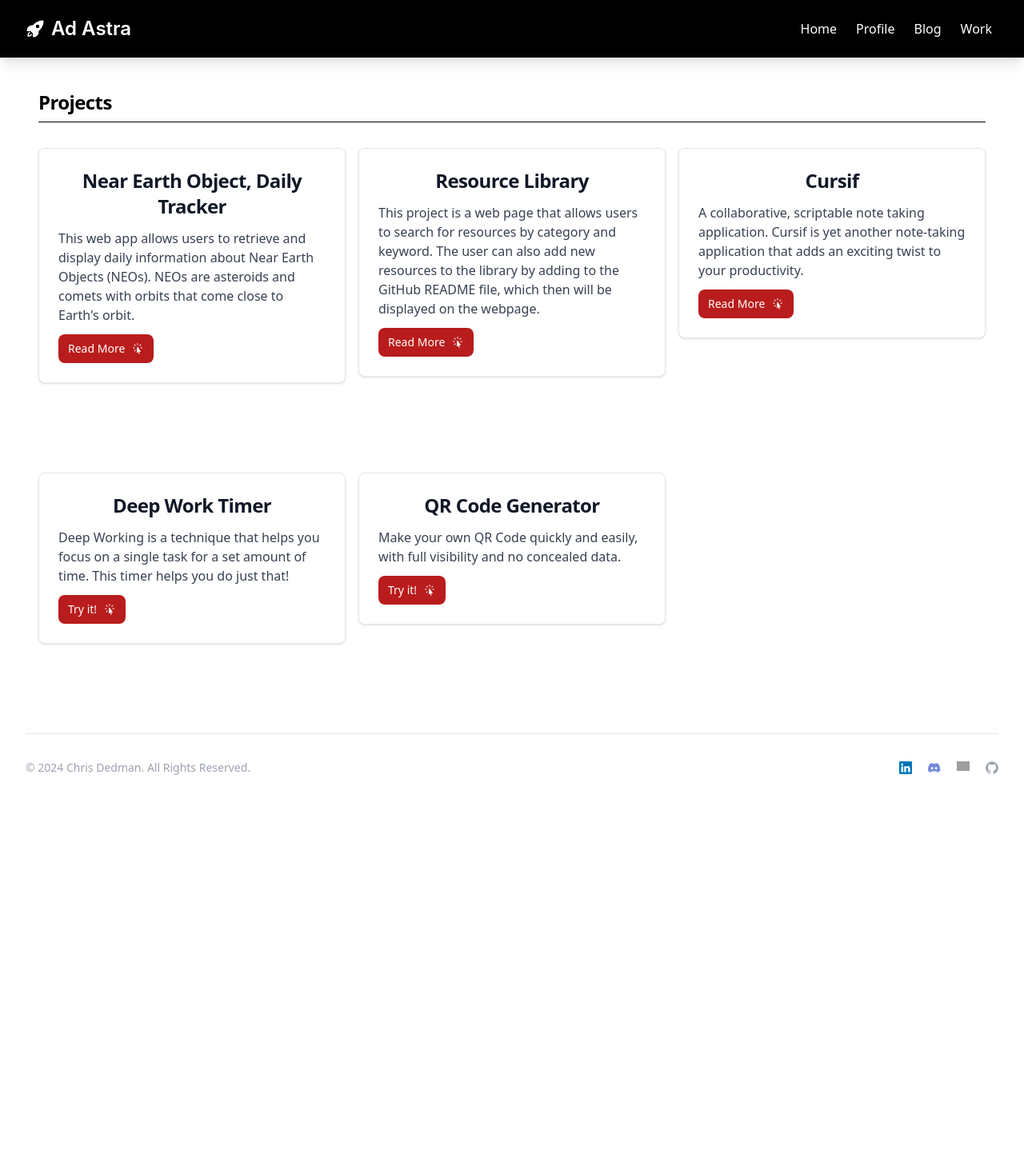
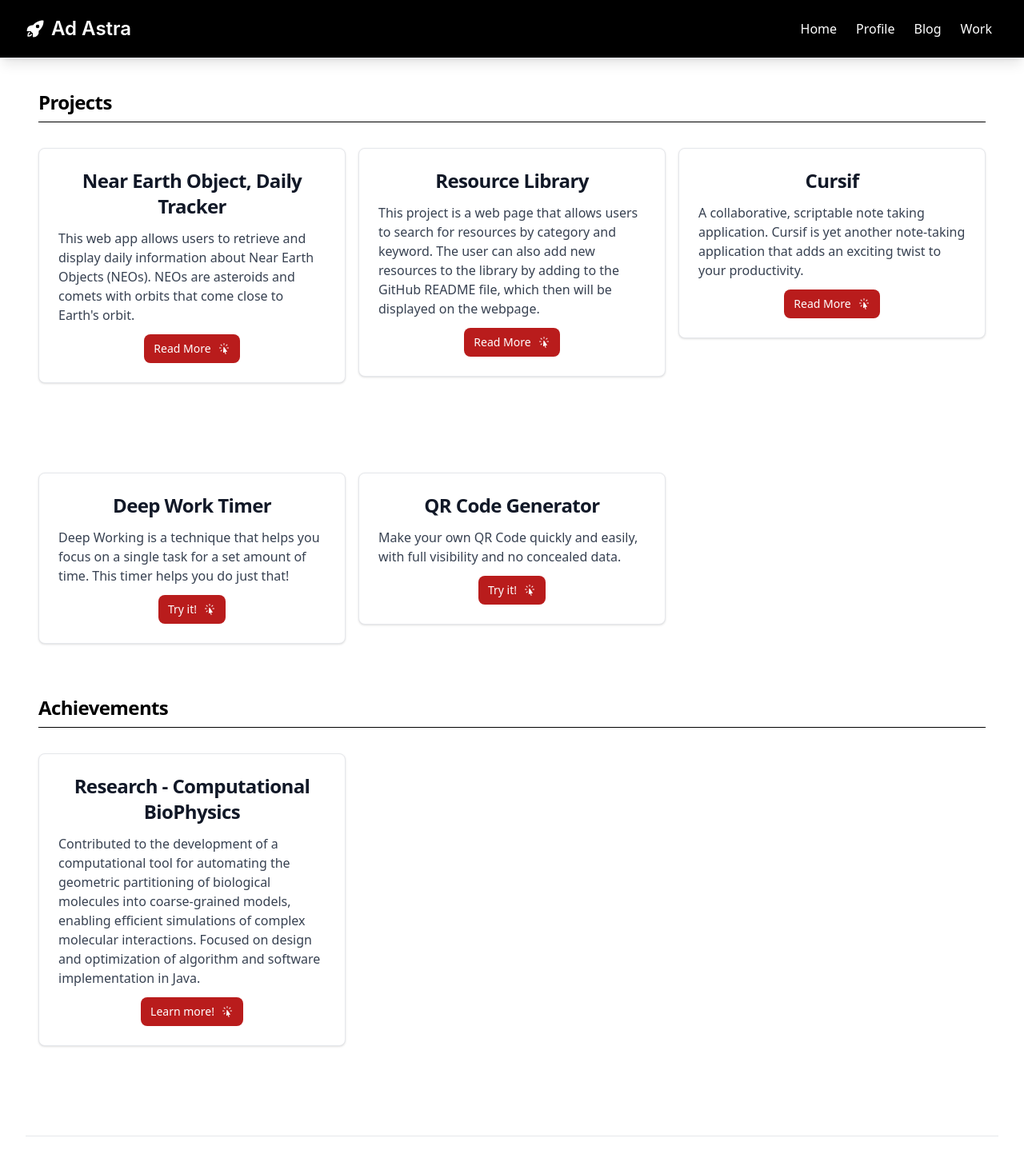
Before and after one commit to chrisdedman/website, a Next.js app: page /projects in a window 1280 px wide. Shown: the top 1453 px of the page at 80% size. Before the commit the page ends 970 px from the top, so only its background shows below. Built offline with nearby package versions, Linux system fonts and the light colour scheme; grey boxes are pictures that could not be loaded.

Commit message:
Added achievement section

```diff
--- a/src/app/projects/page.tsx
+++ b/src/app/projects/page.tsx
@@ -23,9 +23,11 @@ export default function Page() {
               <p className="mb-3 font-normal text-gray-700">
                 This web app allows users to retrieve and display daily information about Near Earth Objects (NEOs). NEOs are asteroids and comets with orbits that come close to Earth&apos;s orbit.
               </p>
+              <div className="text-center">
                 <a href="/projects/asteroid" className="inline-flex items-center px-3 py-2 text-sm font-medium text-center text-white bg-red-700 rounded-lg hover:bg-red-800 focus:ring-4 focus:outline-none focus:ring-red-300">
                   Read More <CursorArrowRaysIcon className="w-4 h-4 ms-2" />
                 </a>
+              </div>
             </div>
           </div>
 
@@ -37,9 +39,11 @@ export default function Page() {
               <p className="mb-3 font-normal text-gray-700">
                 This project is a web page that allows users to search for resources by category and keyword. The user can also add new resources to the library by adding to the GitHub README file, which then will be displayed on the webpage.
               </p>
+              <div className="text-center">
                 <a href="/projects/resources" className="inline-flex items-center px-3 py-2 text-sm font-medium text-center text-white bg-red-700 rounded-lg hover:bg-red-800 focus:ring-4 focus:outline-none focus:ring-red-300">
                   Read More <CursorArrowRaysIcon className="w-4 h-4 ms-2" />
                 </a>
+              </div>
             </div>
           </div>
 
@@ -51,9 +55,11 @@ export default function Page() {
               <p className="mb-3 font-normal text-gray-700">
                 A collaborative, scriptable note taking application. Cursif is yet another note-taking application that adds an exciting twist to your productivity.
               </p>
+              <div className="text-center">
                 <a href="/projects/cursif" className="inline-flex items-center px-3 py-2 text-sm font-medium text-center text-white bg-red-700 rounded-lg hover:bg-red-800 focus:ring-4 focus:outline-none focus:ring-red-300">
                   Read More <CursorArrowRaysIcon className="w-4 h-4 ms-2" />
                 </a>
+              </div>
             </div>
           </div>
 
@@ -65,9 +71,11 @@ export default function Page() {
               <p className="mb-3 font-normal text-gray-700">
                 Deep Working is a technique that helps you focus on a single task for a set amount of time. This timer helps you do just that!
               </p>
+              <div className="text-center">
                 <a href="/projects/deep-work" className="inline-flex items-center px-3 py-2 text-sm font-medium text-center text-white bg-red-700 rounded-lg hover:bg-red-800 focus:ring-4 focus:outline-none focus:ring-red-300">
                   Try it! <CursorArrowRaysIcon className="w-4 h-4 ms-2" />
                 </a>
+              </div>
             </div>
           </div>
 
@@ -79,12 +87,32 @@ export default function Page() {
               <p className="mb-3 font-normal text-gray-700">
                 Make your own QR Code quickly and easily, with full visibility and no concealed data.
               </p>
+              <div className="text-center">
                 <a href="/projects/qrcode" className="inline-flex items-center px-3 py-2 text-sm font-medium text-center text-white bg-red-700 rounded-lg hover:bg-red-800 focus:ring-4 focus:outline-none focus:ring-red-300">
                   Try it! <CursorArrowRaysIcon className="w-4 h-4 ms-2" />
                 </a>
               </div>
             </div>
-
+          </div>
+        </div>
+        <h5 className="mb-2 text-2xl font-bold tracking-tight">Achievements</h5>
+        <hr className="h-px my-8 bg-black border-0 separator mt-0 mb-0" />
+        <div className="grid grid-cols-1 sm:grid-cols-2 md:grid-cols-3 lg:grid-cols-3 gap-4">
+          <div className="w-full lg:w-100 mb-4 lg:mb-16">
+            <div className="max-w-sm p-6 bg-white border border-gray-200 rounded-lg shadow mt-8">
+              <a href="/projects/research">
+                <h5 className="mb-2 text-2xl font-bold tracking-tight text-gray-900 text-center">Research - Computational BioPhysics</h5>
+              </a>
+              <p className="mb-3 font-normal text-gray-700">
+                Contributed to the development of a computational tool for automating the geometric partitioning of biological molecules into coarse-grained models, enabling efficient simulations of complex molecular interactions. Focused on design and optimization of algorithm and software implementation in Java.
+              </p>
+              <div className="text-center">
+                <a href="/projects/research" className="inline-flex items-center px-3 py-2 text-sm font-medium text-center text-white bg-red-700 rounded-lg hover:bg-red-800 focus:ring-4 focus:outline-none focus:ring-red-300">
+                  Learn more! <CursorArrowRaysIcon className="w-4 h-4 ms-2" />
+                </a>
+              </div>
+            </div>
+          </div>
 
         </div>
       </div>
```
Lines whose indentation alone changed are shown as unchanged.
